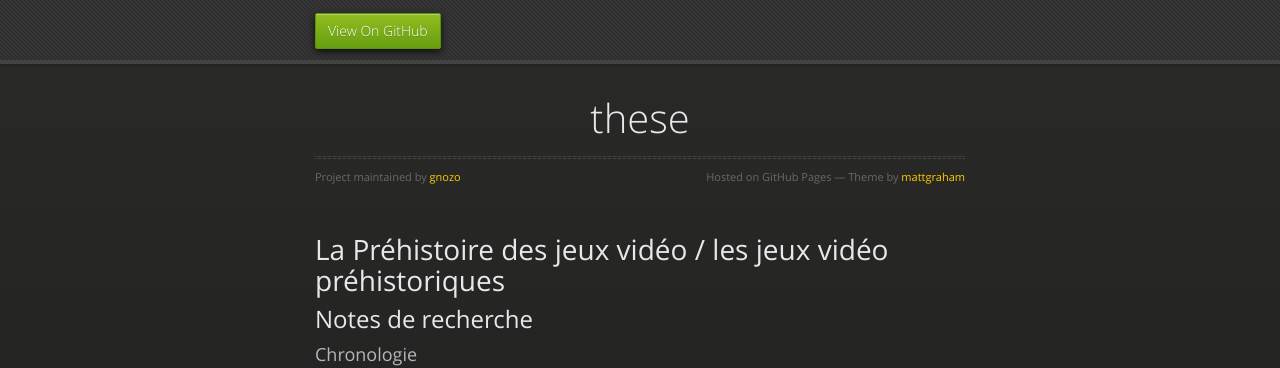
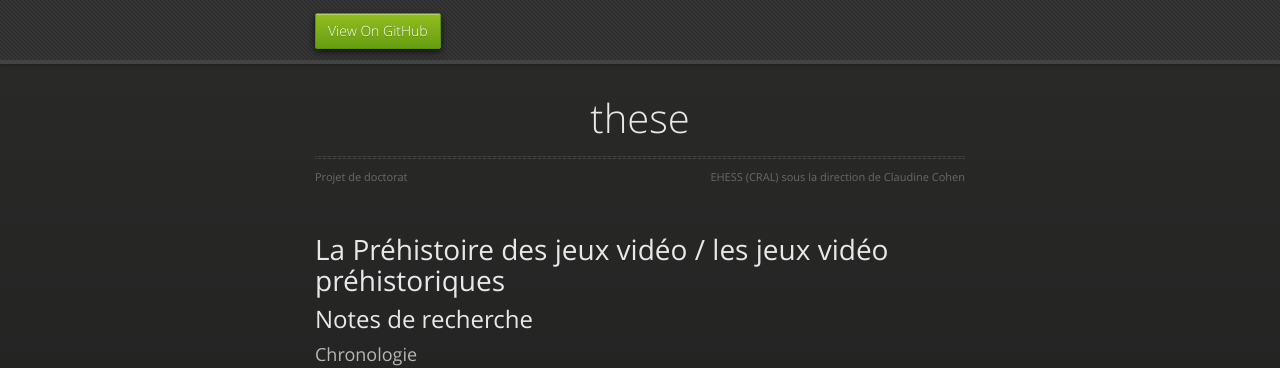
Before and after one commit to gnozo/these, a Jekyll site: the page built from index.md, in a window 1280 px wide and 1121 px high. Shown: the top 368 px of the window. Built offline with Jekyll 4.4.1, drawn with Linux system fonts in a browser that asks for light colours; our own code applies the rules of GitHub Pages for plain Markdown files; the repository's description, which GitHub fills in, is left out.

Commit message:
Update default.html

```diff
--- a/_layouts/default.html
+++ b/_layouts/default.html
@@ -36,8 +36,8 @@
           <h1>{{ site.title | default: site.github.repository_name }}</h1>
           <p>{{ site.description | default: site.github.project_tagline }}</p>
           <hr>
-          <span class="credits left">Project maintained by <a href="{{ site.github.owner_url }}">{{ site.github.owner_name }}</a></span>
-          <span class="credits right">Hosted on GitHub Pages &mdash; Theme by <a href="https://twitter.com/mattgraham">mattgraham</a></span>
+          <span class="credits left">Projet de doctorat </span>
+          <span class="credits right">EHESS (CRAL) sous la direction de Claudine Cohen</span>
         </div>
 
         {{ content }}
```
